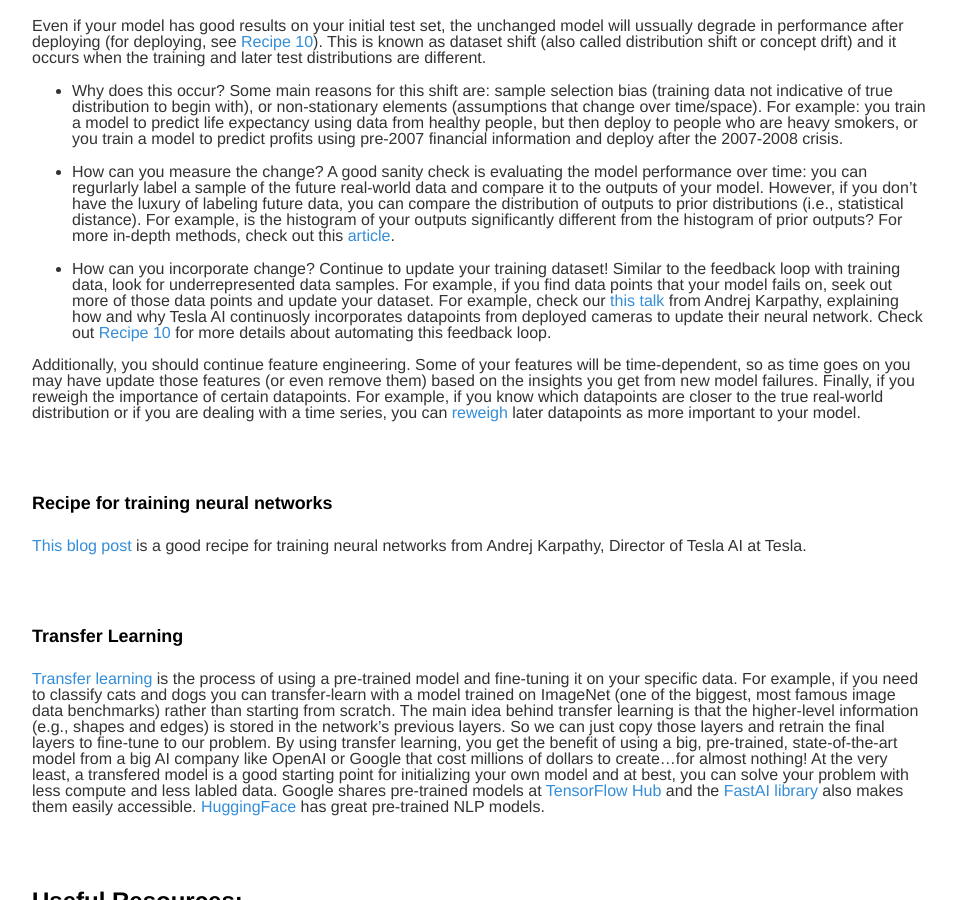
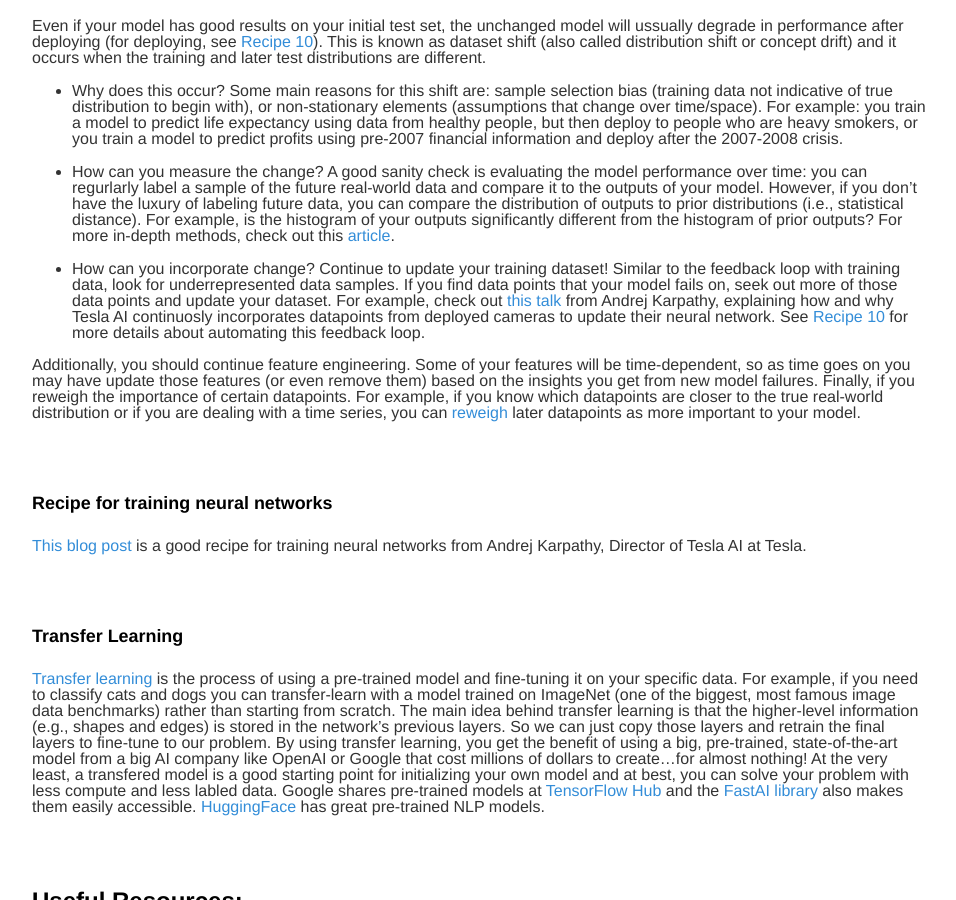
Before and after one commit to datasciencecookbook/datasciencecookbook.github.io, a Jekyll site: the page built from _posts/2021-09-09-Recipe-9.md, in a window 1280 px wide and 900 px high, scrolled down 1499 px. Shown: the whole window, without its empty margins (160-1116 px from the left). Built offline with Jekyll 4.4.1, drawn with Linux system fonts in a browser that asks for light colours.

Commit message:
small wording edits

```diff
--- a/_posts/2021-09-09-Recipe-9.md
+++ b/_posts/2021-09-09-Recipe-9.md
@@ -42,7 +42,7 @@
 
 - How can you measure the change? A good sanity check is evaluating the model performance over time: you can regurlarly label a sample of the future real-world data and compare it to the outputs of your model. However, if you don't have the luxury of labeling future data, you can compare the distribution of outputs to prior distributions (i.e., statistical distance). For example, is the histogram of your outputs significantly different from the histogram of prior outputs? For more in-depth methods, check out this [article](https://towardsdatascience.com/understanding-dataset-shift-f2a5a262a766).
 
-- How can you incorporate change? Continue to update your training dataset! Similar to the feedback loop with training data, look for underrepresented data samples. For example, if you find data points that your model fails on, seek out more of those data points and update your dataset. For example, check our [this talk](https://www.youtube.com/watch?t=722&v=y57wwucbXR8&feature=youtu.be) from Andrej Karpathy, explaining how and why Tesla AI continuosly incorporates datapoints from deployed cameras to update their neural network. Check out [Recipe 10](/recipe10) for more details about automating this feedback loop.
+- How can you incorporate change? Continue to update your training dataset! Similar to the feedback loop with training data, look for underrepresented data samples. If you find data points that your model fails on, seek out more of those data points and update your dataset. For example, check out [this talk](https://www.youtube.com/watch?t=722&v=y57wwucbXR8&feature=youtu.be) from Andrej Karpathy, explaining how and why Tesla AI continuosly incorporates datapoints from deployed cameras to update their neural network. See [Recipe 10](/recipe10) for more details about automating this feedback loop.
 
 Additionally, you should continue feature engineering. Some of your features will be time-dependent, so as time goes on you may have update those features (or even remove them) based on the insights you get from new model failures. Finally, if you reweigh the importance of certain datapoints. For example, if you know which datapoints are closer to the true real-world distribution or if you are dealing with a time series, you can [reweigh](https://www.kdnuggets.com/2019/11/machine-learning-what-why-how-weighting.html) later datapoints as more important to your model.
 
```
